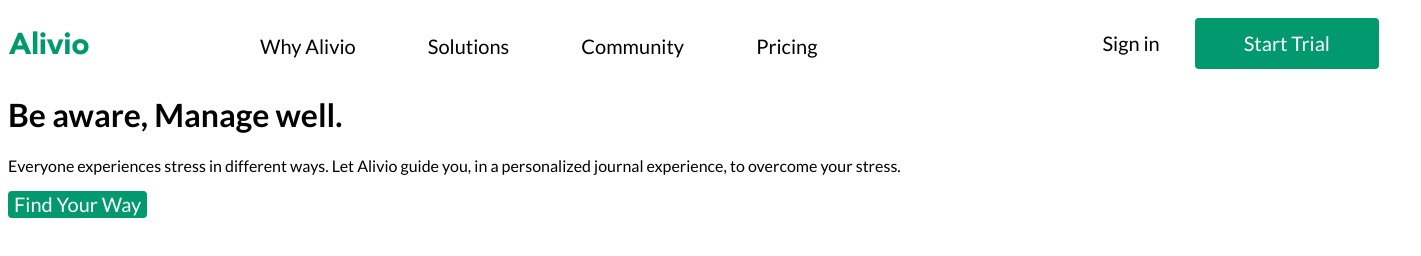
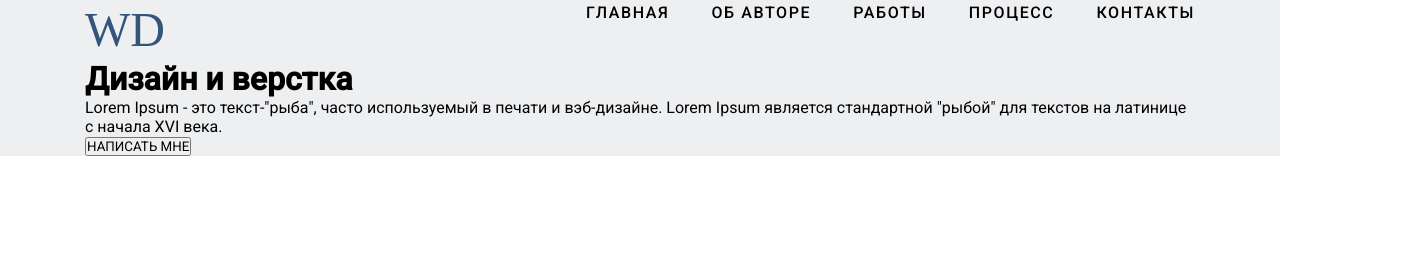
Before and after one commit to kubyshkin-r/lp9, a plain HTML site: page index.html in a window 1280 px wide. Shown: the whole page, 1421 px wide, since content can reach past the window. Drawn offline with Linux system fonts and the light colour scheme; a web font is replaced by a local one.

Commit message:
new landing

```diff
--- a/index.html
+++ b/index.html
@@ -6,29 +6,40 @@
     <meta name="viewport" content="width=device-width, initial-scale=1.0">
     <title>Document</title>
     <link rel="stylesheet" href="style.css">
+    <link rel="preconnect" href="https://fonts.googleapis.com">
+    <link rel="preconnect" href="https://fonts.gstatic.com" crossorigin>
+    <link href="https://fonts.googleapis.com/css2?family=Revalia&family=Roboto:wght@400;500&display=swap" rel="stylesheet">
+    <style>
+        @import url('https://fonts.googleapis.com/css2?family=Revalia&family=Roboto:wght@400;500&display=swap');
+    </style>
 </head>
 <body>
-    <div class="container">
-        <div class="header">
-            <a class="header-a" href=""><img src="img/logo.png" alt=""></a>
-            <ul class="nav">
-                <li> <a href="#">Why Alivio</a></li>
-                <li> <a href="#">Solutions</a></li>
-                <li> <a href="#">Community</a></li>
-                <li> <a href="#">Pricing</a></li>
-            </ul>
-            <div class="buttons">
-                <a class="sign-in" href="#">Sign in</a>
-                <button class="menu-button">Start Trial</button>
+    <div class="wrapper home__container">
+        <div class="container">
+            <header>
+                <div class="home__name">WD</div>
+                <nav class="home__nav" >
+                    <ul>
+                        <li><a href="">главная</a></li>
+                        <li><a href="">об&nbsp;авторе</a></li>
+                        <li><a href="">работы</a></li>
+                        <li><a href="">процесс</a></li>
+                        <li><a href="">контакты</a></li>
+                    </ul>
+                </nav>
+            </header>
+            <div class="home__design">
+                <div class="home__design-content">
+                    <h1>Дизайн и верстка</h1>
+                    <p>Lorem Ipsum - это текст-"рыба", часто используемый в печати и вэб-дизайне. Lorem Ipsum является стандартной "рыбой" для текстов на латинице с начала XVI века.</p>
+                    <button>НАПИСАТЬ МНЕ</button>
+                </div>
             </div>
         </div>
     </div>
-    <div class="wrapper wrapper-banner">
-        <div class="container">
-            <h1>Be aware, Manage well.</h1>
-            <p>Everyone experiences stress in different ways. Let Alivio guide you, in a personalized journal experience, to overcome your stress.</p>
-            <button>Find Your Way</button>
-        </div>
+    <div class="wrapper">
+        <h2 class="about-me__h2"></h2>
+        <p class="about-me__p"></p>
     </div>
 </body>
 </html>
--- a/style.css
+++ b/style.css
@@ -1,66 +1,52 @@
-@import url('https://fonts.googleapis.com/css2?family=Lato:wght@300;400;700;900&display=swap');
+@import url('https://fonts.googleapis.com/css2?family=Revalia&family=Roboto:wght@400;500&display=swap');
+
 *{
-    font-family: 'Lato', sans-serif;
+    box-sizing: border-box;
+    margin: 0;
+    padding: 0;
+    font-family: 'Roboto', sans-serif;
+}
+.home__container{
+    background-color: #EEEFF1;
+}
+.container{
+    width: 1150px;
+    margin: auto;
+    padding: 0 20px;
+}
+header{
+    display: flex;
+    justify-content: space-between;
+}
+.home__name{
+    font-family: Revalia;
+    font-size: 48px;
+    font-style: normal;
+    font-weight: 400;
+    line-height: 60px;
+    letter-spacing: 0em;
+    text-align: center;
+    color: #34547A;
+}
+ul{
+    display: flex;
+    font-family: Roboto;
+    font-size: 16px;
+    font-weight: 500;
+    line-height: 26px;
+    letter-spacing: 0.1em;
+    color: #34547A;
+}
+li{
+    padding-left: 42px;
     list-style-type: none;
-    font-style: normal;
-    letter-spacing: 0em;
 }
 a{
+    display: block;
+    color: #000;
     text-decoration: none;
-    color: #000;
+    text-transform: uppercase;
 }
-button{
-    color: white;
-    border: none;
-    outline: none;
-    background-color: #01996D;
-    border-radius: 4px;
-    font-size: 20px;
-    font-weight: 400;
-    line-height: 25px;
-    letter-spacing: 0px;
-    text-align: center;
+a:hover{
+    color: #34547A;
 }
-
-.container{
-    width: 1413px;
-    margin: auto;
-}
-.header{
-    display: flex;
-    justify-content: space-between;
-    padding-top: 10px;
-}
-.header-a{
-    margin-top: 13px;
-}
-.nav{
-    margin-right: 85px;
-}
-.nav li{
-    display: inline-block;
-    font-size: 20px;
-    font-weight: 500;
-    line-height: 24px;
-    letter-spacing: 0em;
-    margin-right: 69px;
-}
-.sign-in{
-    font-size: 20px;
-    font-weight: 400;
-    line-height: 24px;
-    margin-right: 32px;
-}
-.menu-button{
-    margin-right: 42px;
-    padding: 13px 49px;
-    font-family: Lato;
-    font-size: 20px;
-    font-style: normal;
-    font-weight: 400;
-    line-height: 25px;
-    letter-spacing: 0px;
-}
-h1{
-
-}
```
